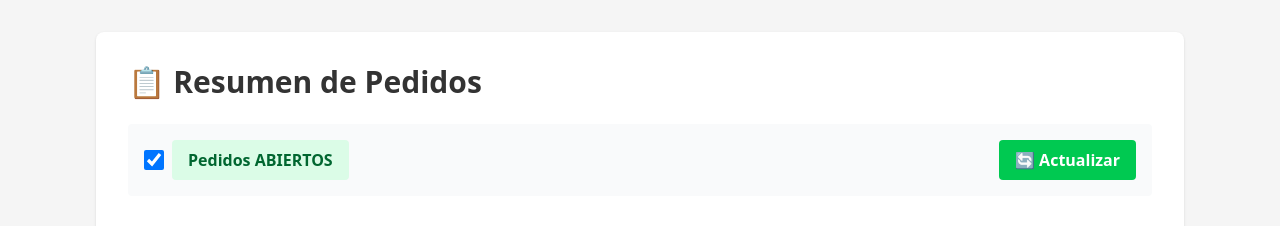
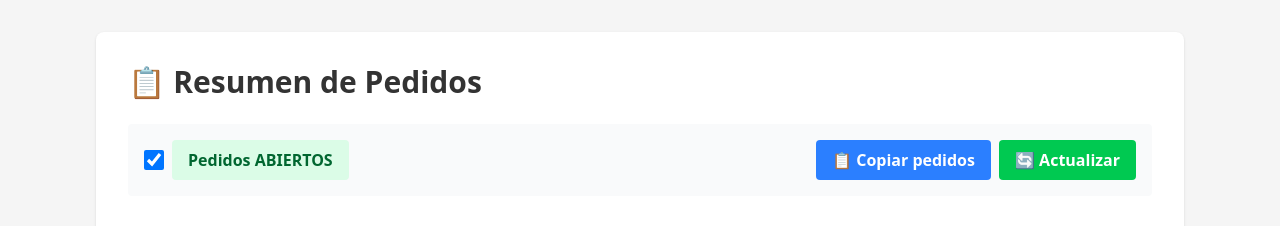
Before and after one commit to alete89/GoFeedMe, a Next.js app: page /admin/resumen in a window 1280 px wide. Shown: the top 226 px of the page. Built offline with nearby package versions, Linux system fonts and the light colour scheme; no server answers; the database is empty.

Commit message:
copy to clipboard

```diff
--- a/app/admin/resumen/page.tsx
+++ b/app/admin/resumen/page.tsx
@@ -6,6 +6,7 @@ export default function AdminSummaryPage() {
   const [orders, setOrders] = useState<any[]>([]);
   const [ordersOpen, setOrdersOpen] = useState(true);
   const [loading, setLoading] = useState(false);
+  const [copyMessage, setCopyMessage] = useState('');
 
   const loadOrders = async () => {
     setLoading(true);
@@ -36,6 +37,27 @@ export default function AdminSummaryPage() {
     setOrdersOpen(newStatus);
   };
 
+  const copyToClipboard = () => {
+    // Agrupar pedidos considerando las observaciones
+    const orderMap = new Map<string, number>();
+
+    orders.forEach(order => {
+      const key = order.observations
+        ? `${order.dish} (${order.observations})`
+        : order.dish;
+      orderMap.set(key, (orderMap.get(key) || 0) + 1);
+    });
+
+    // Formatear el texto
+    const text = Array.from(orderMap.entries())
+      .map(([key, count]) => `${count}x ${key}`)
+      .join('\n');
+
+    navigator.clipboard.writeText(text);
+    setCopyMessage('¡Pedidos copiados al clipboard!');
+    setTimeout(() => setCopyMessage(''), 3000);
+  };
+
   const groupedOrders = orders.reduce((acc, order) => {
     if (!acc[order.dish]) acc[order.dish] = [];
     acc[order.dish].push(order);
@@ -58,6 +80,13 @@ export default function AdminSummaryPage() {
               Pedidos {ordersOpen ? "ABIERTOS" : "CERRADOS"}
             </span>
           </label>
+          <div className="flex gap-2">
+            <button
+              onClick={copyToClipboard}
+              className="py-2 px-4 bg-blue-500 text-white font-bold rounded hover:bg-blue-600"
+            >
+              📋 Copiar pedidos
+            </button>
             <button
               onClick={loadOrders}
               disabled={loading}
@@ -66,6 +95,13 @@ export default function AdminSummaryPage() {
               {loading ? "Actualizando..." : "🔄 Actualizar"}
             </button>
           </div>
+        </div>
+
+        {copyMessage && (
+          <div className="mb-4 p-4 rounded text-center font-medium bg-green-100 text-green-800">
+            {copyMessage}
+          </div>
+        )}
 
         <div className="grid grid-cols-2 gap-4 mb-8">
           <div className="text-center p-6 bg-gray-50 rounded border-2">
```
Lines whose indentation alone changed are shown as unchanged.
